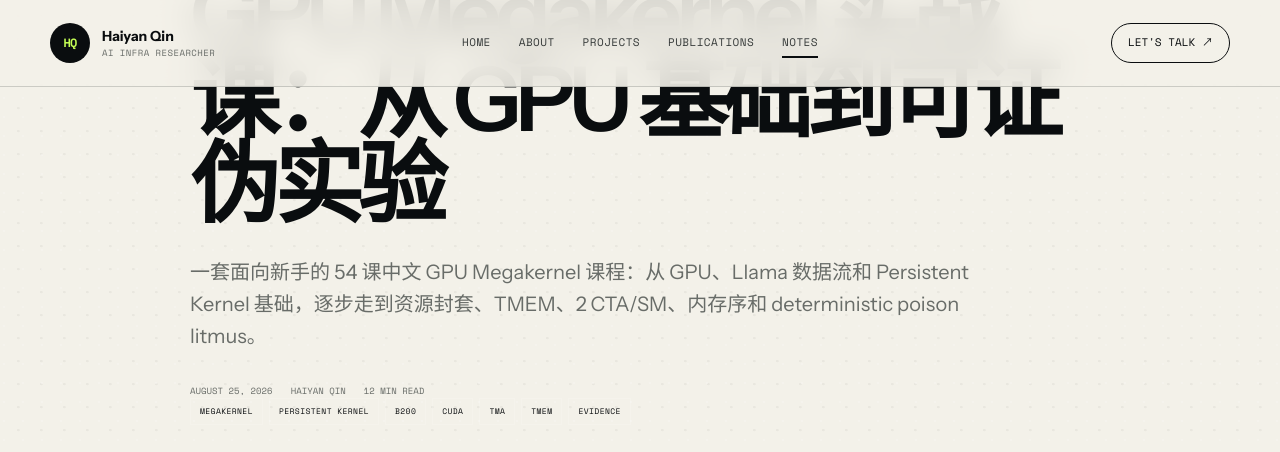
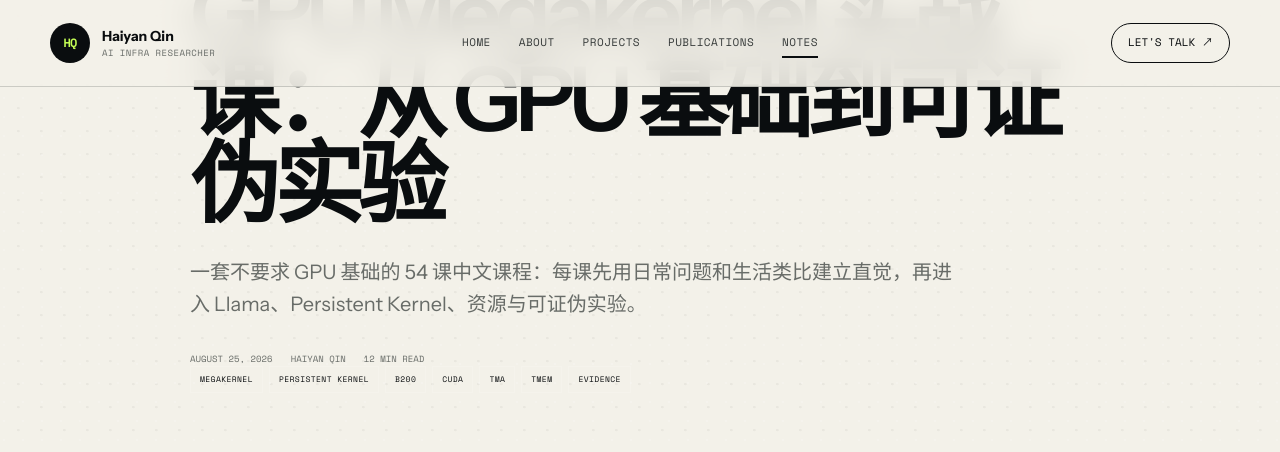
Before and after one commit to qhy991/qhy991.github.io, a Jekyll site: the page built from _posts/2026-08-25-gpu-megakernel-course.md, in a window 1280 px wide and 1400 px high, scrolled down 235 px. Shown: the top 452 px of the window. Built offline with Jekyll 4.4.1, drawn with Linux system fonts in a browser that asks for light colours; nearby versions of some CDN libraries; some of the changed text lies outside the part shown; grey boxes are pictures that could not be loaded.

Commit message:
docs: clarify zero-background course path

```diff
--- a/_posts/2026-08-25-gpu-megakernel-course.md
+++ b/_posts/2026-08-25-gpu-megakernel-course.md
@@ -8,14 +8,14 @@
 tags: [Megakernel, Persistent Kernel, B200, CUDA, TMA, TMEM, Evidence]
 reading_time: 12
 cover_image: /assets/blog-megakernel-course.png
-excerpt: "一套面向新手的 54 课中文 GPU Megakernel 课程：从 GPU、Llama 数据流和 Persistent Kernel 基础，逐步走到资源封套、TMEM、2 CTA/SM、内存序和 deterministic poison litmus。"
+excerpt: "一套不要求 GPU 基础的 54 课中文课程：每课先用日常问题和生活类比建立直觉，再进入 Llama、Persistent Kernel、资源与可证伪实验。"
 ---
 
 我把最近围绕 B200 Megakernel 的源码审计、性能实验和失败案例整理成了一套可连续阅读的中文课程：
 
 > **[GPU Megakernel 实战课：Lessons 1–54](https://qhy991.github.io/gpu-megakernel-course-art/)**
 
-如果你第一次接触这组词，先打开课程的 **[术语表](https://qhy991.github.io/gpu-megakernel-course-art/glossary/)**：CTA 就是 CUDA thread block，TMA 是异步 tensor 搬运机制，TMEM 是 Blackwell 的独立片上 tensor 资源，而 occupancy 只是资源准入指标，不等于 GPU 利用率。
+你不需要先懂 GPU 或 CUDA。每课开头都有三句“零基础入口”：它在解决什么、可以把它想成什么、哪些细节这次可以先忽略。理解主线后，再按需查看 **[术语表](https://qhy991.github.io/gpu-megakernel-course-art/glossary/)** 和技术推导。
 
 它不是一份“CUDA 优化技巧清单”。课程更关心三个问题：
 
--- a/blog.html
+++ b/blog.html
@@ -49,7 +49,7 @@
             </article>
 
             <div class="post-grid">
-                <a class="post-card" href="/2026/08/25/gpu-megakernel-course/" data-reveal><img src="assets/blog-megakernel-course.png" alt="GPU Megakernel beginner course from GPU fundamentals to falsifiable experiments" width="1672" height="941"><div class="post-card-body"><div class="post-card-meta"><time datetime="2026-08-25">AUG 25, 2026</time><span>54 LESSONS</span></div><h2>GPU Megakernel 实战课：从 GPU 基础到可证伪实验</h2><p>面向新手的完整课程：GPU 与 Llama 基础、Persistent Kernel、性能证据、资源封套、TMEM、内存序与 poison litmus。</p><div class="tag-list"><span class="tag">Megakernel</span><span class="tag">Course</span></div></div></a>
+                <a class="post-card" href="/2026/08/25/gpu-megakernel-course/" data-reveal><img src="assets/blog-megakernel-course.png" alt="GPU Megakernel beginner course from GPU fundamentals to falsifiable experiments" width="1672" height="941"><div class="post-card-body"><div class="post-card-meta"><time datetime="2026-08-25">AUG 25, 2026</time><span>54 LESSONS</span></div><h2>GPU Megakernel 实战课：从 GPU 基础到可证伪实验</h2><p>不要求 GPU 基础：每课先用日常问题和生活类比讲直觉，再进入 Llama、Persistent Kernel、资源、内存序与实验。</p><div class="tag-list"><span class="tag">Megakernel</span><span class="tag">Course</span></div></div></a>
                 <a class="post-card" href="/2026/08/17/fp8-role-m-bucket-selector/" data-reveal><img src="assets/blog-fp8-role-selector.png" alt="FP8 backend policy selected by phase, M bucket, projection role, and correctness" width="1024" height="1024"><div class="post-card-body"><div class="post-card-meta"><time datetime="2026-08-17">AUG 17, 2026</time><span>30 MIN</span></div><h2>为什么 FP8 不能全模型一键打开？</h2><p>从 scale granularity、large-M DeepGEMM 与 B1 down-only selector 理解 precision 为什么属于 execution cell。</p><div class="tag-list"><span class="tag">FP8</span><span class="tag">DeepGEMM</span></div></div></a>
                 <a class="post-card" href="/2026/08/17/qkv-split-merged-consumer-contract/" data-reveal><img src="assets/blog-qkv-consumer-contract.png" alt="Merged QKV changes verdict when the downstream consumer becomes stride-generic" width="1024" height="1024"><div class="post-card-body"><div class="post-card-meta"><time datetime="2026-08-17">AUG 17, 2026</time><span>28 MIN</span></div><h2>为什么 QKV 先拆开更快，后来合并又更快？</h2><p>从 strided view、implicit contiguous copy 与 stride-generic consumer 理解 producer layout 的 sign flip。</p><div class="tag-list"><span class="tag">QKV</span><span class="tag">Stride</span></div></div></a>
                 <a class="post-card" href="/2026/08/17/live-context-cuda-graph-buckets/" data-reveal><img src="assets/blog-live-context-buckets.png" alt="Masked KV tail versus physically pruned live-context CUDA Graph bucket" width="1024" height="1024"><div class="post-card-body"><div class="post-card-meta"><time datetime="2026-08-17">AUG 17, 2026</time><span>28 MIN</span></div><h2>为什么 Mask 掉的 KV 仍然要付费？</h2><p>从 logical mask、physical KV slice 与 strict bucket crossing 理解静态 Graph 如何随 live context 缩放物理工作。</p><div class="tag-list"><span class="tag">KV Cache</span><span class="tag">Attention</span></div></div></a>
```
